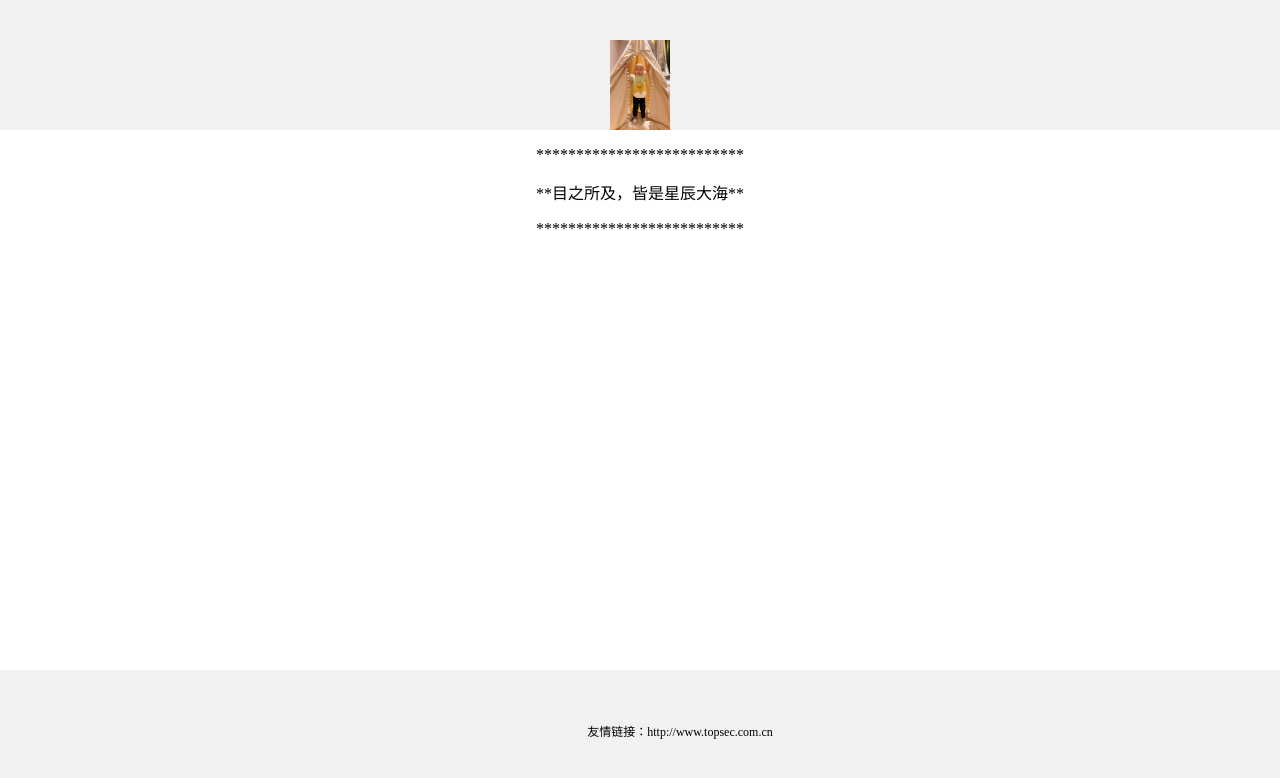
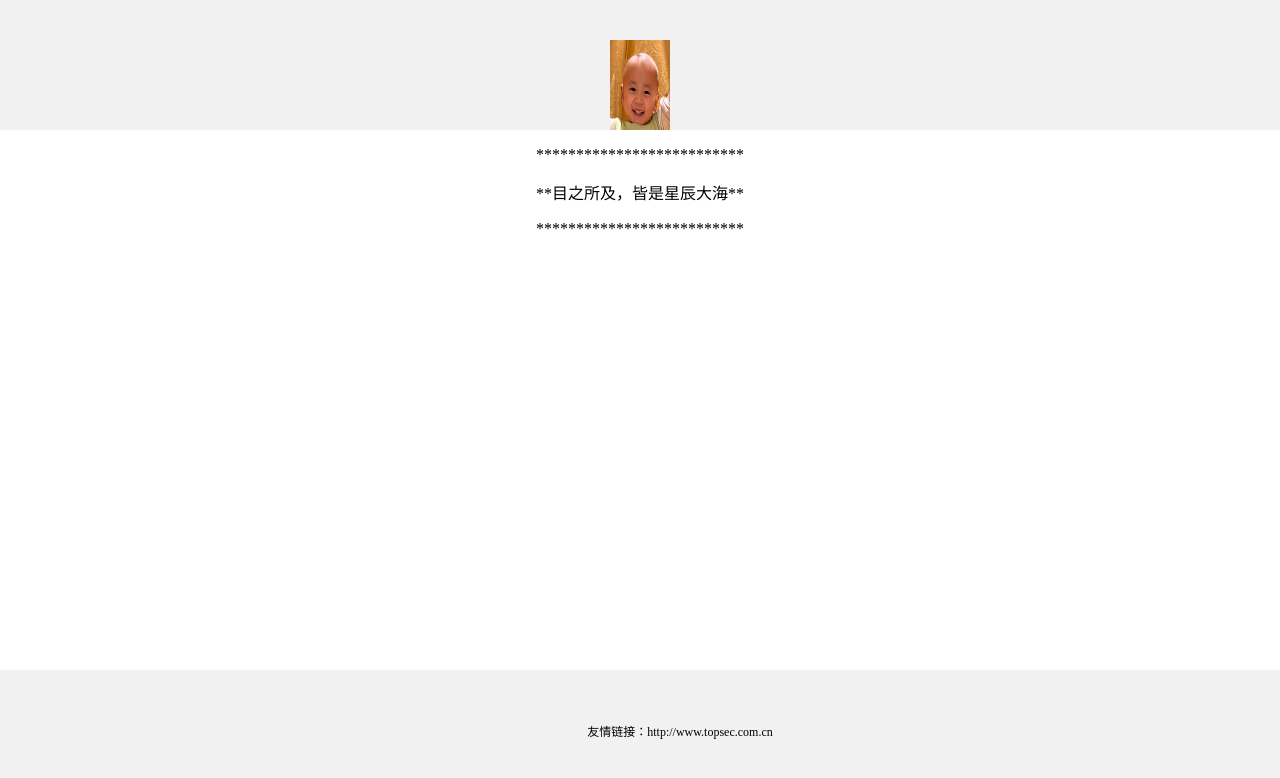
Before and after one commit to kkkkcreat/lmx, a plain HTML site: page index.html in a window 1280 px wide. Shown: the top 778 px of the page. Drawn offline with Linux system fonts and the light colour scheme.

Commit message:
Update index.html

```diff
--- a/index.html
+++ b/index.html
@@ -13,7 +13,7 @@
 	height:50px;
       	padding:40px;
         ">
-<img src= "https://raw.githubusercontent.com/kkkkcreat/lmx/main/bir.jpeg"  width="60px" height="90px">
+<img src= "https://github.com/kkkkcreat/lmx/blob/main/bir2.jpeg?raw=true"  width="60px" height="90px">
 
 </div>
 
```
